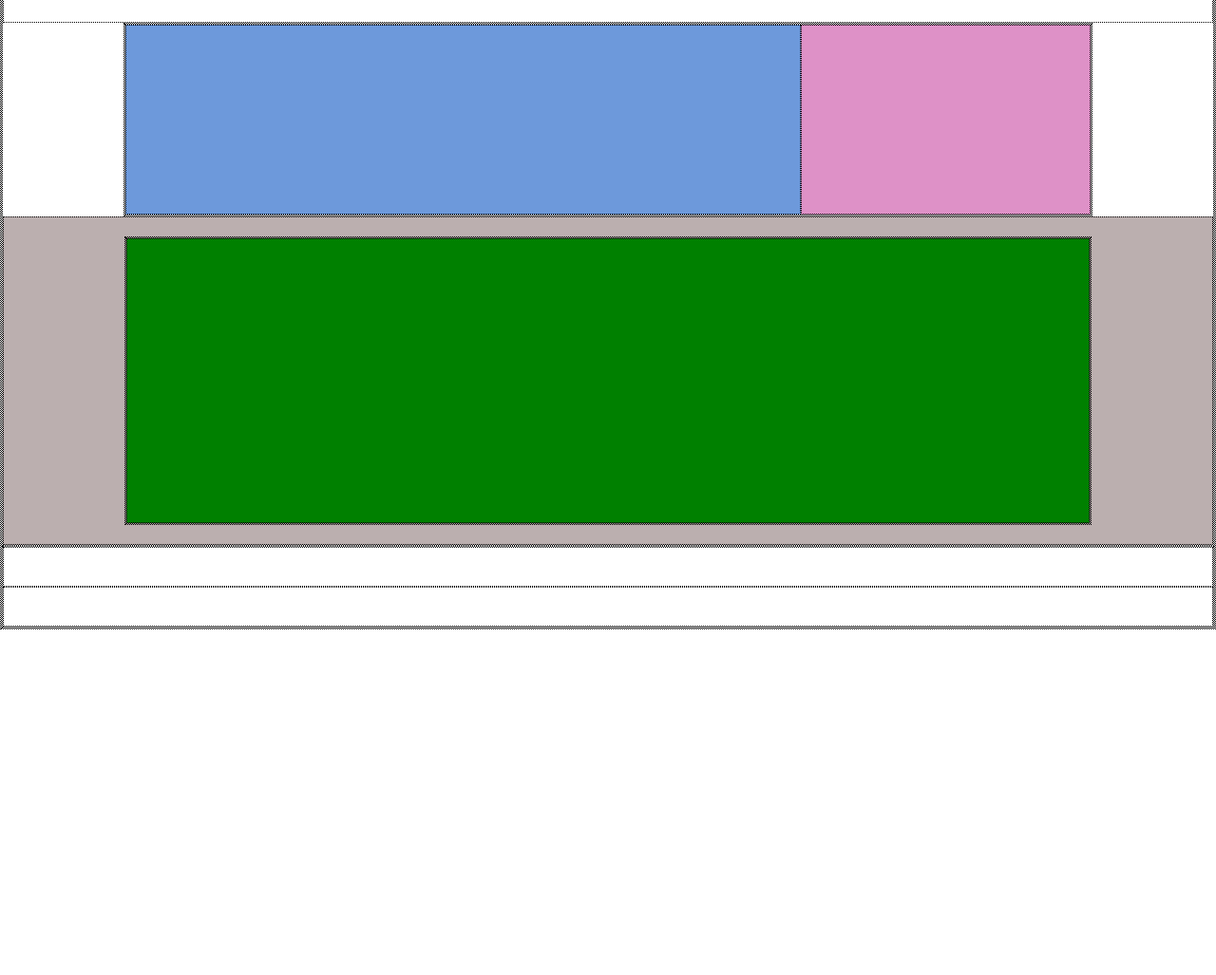
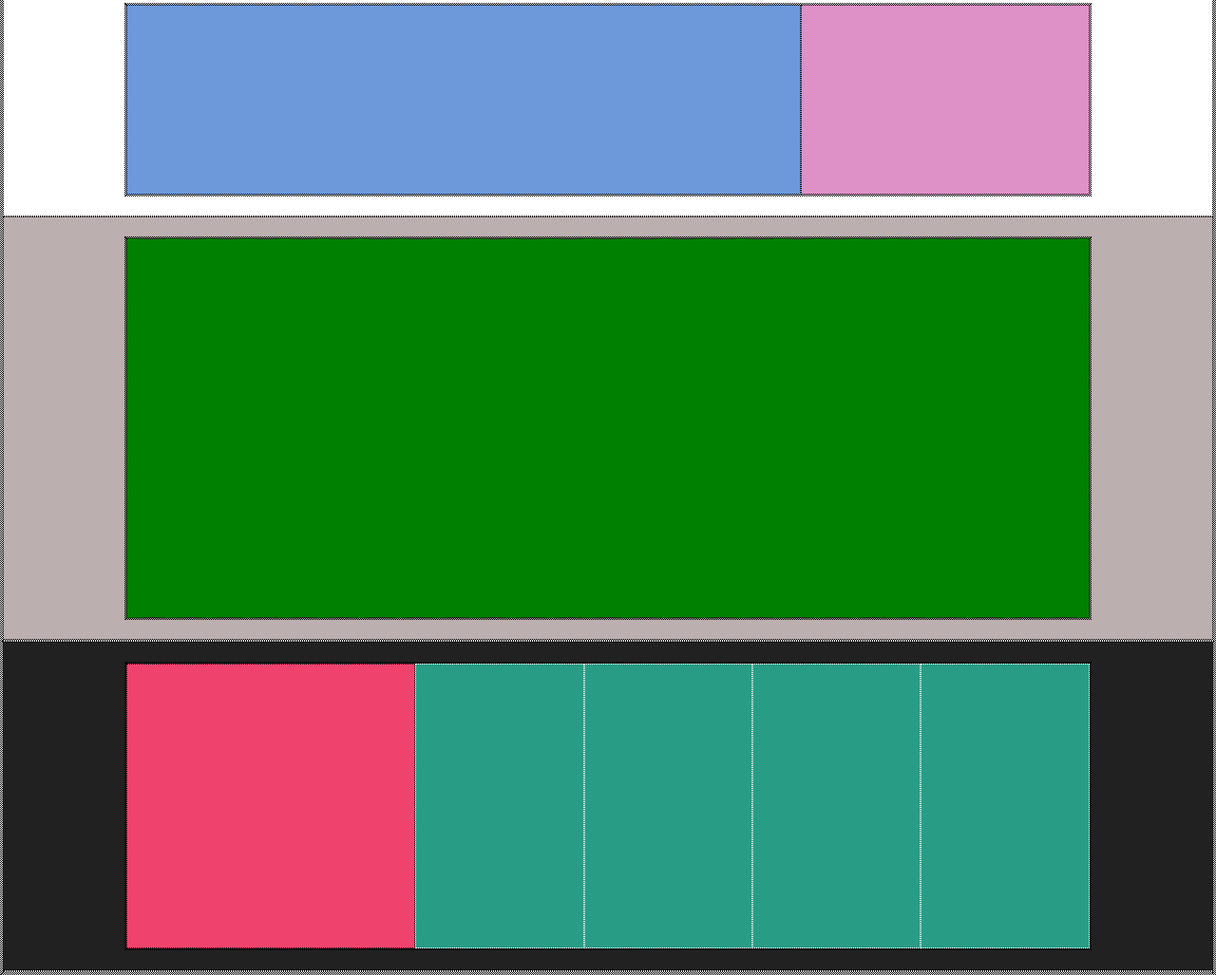
Before and after one commit to ErikaCetera/htmlcss-struttura-discord, a plain HTML site: page index.html in a window 1280 px wide. Shown: the part 817-1844 px from the top of the page at 95% size. Before the commit the page ends 1480 px from the top, so only its background shows below. Drawn offline with Linux system fonts and the light colour scheme.

Commit message:
feat: first section footer

```diff
--- a/css/style.css
+++ b/css/style.css
@@ -18,7 +18,7 @@
 
 }
 
-section {
+.section {
     padding: 20px 0;
 }
 
@@ -43,6 +43,7 @@ section {
 }
 
 [class^="headercol"] {
+    width: 100%;
     background-color: #d8ac59;
     text-align: center;
     /* debug */
@@ -77,7 +78,7 @@ section {
 /* /HEADER-BOT */
 
 /* MAIN */
-/* FIRST-SECTION */
+/* FIRST  AND THIRD SECTION */
 .white-section-main {
     background-color: #ffffff;
 }
@@ -97,18 +98,46 @@ section {
     height: 200px
 }
 
-/* /FIRST-SECTION */
+/* /FIRST AND THIRD SECTION */
 
 /* SECOND-SECTION */
 .grey-section-main {
     background-color: #bbafaf;
+
 }
 
+/* FOURTH-SECTION */
 .big-maincol {
     background-color: #008000;
     width: 100%;
     /* debug */
-    height: 300px;
+    height: 400px;
 }
 
+/* /FOURTH-SECTION */
 /* /MAIN */
+
+/* FOOTER */
+.black-section {
+    background: #212121;
+}
+
+.big {
+    background-color: #ef436e;
+    width: 30%;
+
+}
+
+.small {
+    background-color: #299c85;
+    width: calc(70%/4);
+    /* debug */
+    border: 1px dotted #ffffff;
+}
+
+.f-col {
+    /* debug */
+    min-height: 300px;
+}
+
+/* /FOOTER */
--- a/index.html
+++ b/index.html
@@ -12,7 +12,7 @@
     <!-- header -->
     <header class="header">
         <!-- header-top -->
-        <section class="header-top">
+        <section class="header-top section">
             <div class="container">
                 <div class="row">
                     <div class="headercol-20">logo</div>
@@ -24,7 +24,7 @@
         <!-- /header-top -->
 
         <!-- header-bot -->
-        <section class="header-bot">
+        <section class="header-bot section">
             <div class="small-container">
                 <div class="row">
                     <div class="small-col"></div>
@@ -38,7 +38,7 @@
     <!-- main -->
     <main>
         <!-- first-section -->
-        <section class="white-section-main">
+        <section class="white-section-main section">
             <div class="container">
                 <div class="row">
                     <div class="maincol maincol-70"></div>
@@ -49,7 +49,7 @@
         <!-- /first-section -->
 
         <!-- second-section -->
-        <section class="grey-section-main">
+        <section class="grey-section-main section">
             <div class="container">
                 <div class="row">
                     <div class="maincol maincol-30"></div>
@@ -59,18 +59,18 @@
         <!-- /second-section -->
 
         <!-- third-section -->
-        <section class="white-section-main"></section>
-        <div class="container">
-            <div class="row">
-                <div class="maincol maincol-70"></div>
-                <div class="maincol maincol-30"></div>
+        <section class="white-section-main section">
+            <div class="container">
+                <div class="row">
+                    <div class="maincol maincol-70"></div>
+                    <div class="maincol maincol-30"></div>
+                </div>
             </div>
-        </div>
         </section>
         <!-- /third-section -->
 
         <!-- fourth-section -->
-        <section class="grey-section-main">
+        <section class="grey-section-main section">
             <div class="container">
                 <div class="row">
                     <div class="big-maincol"></div>
@@ -82,7 +82,16 @@
 
     <!-- footer-->
     <footer>
-        <section></section>
+        <section class="black-section section">
+            <div class="container">
+                <div class="row">
+                    <div class="big f-col"></div>
+                    <div class="small f-col"></div>
+                    <div class="small f-col"></div>
+                    <div class="small f-col"></div>
+                    <div class="small f-col"></div>
+                </div>
+        </section>
         <section></section>
     </footer>
     <!-- /footer -->
```
